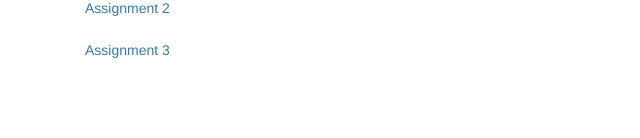
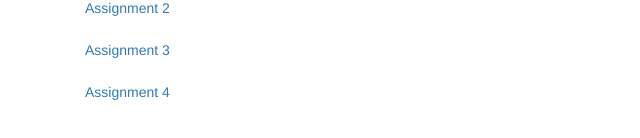
Before and after one commit to nithia/coursera-angular, a plain HTML site: page index.html in a window 1280 px wide. Shown: the part 124-262 px from the top of the page, 0-640 px from the left. Drawn offline with nearby package versions, Linux system fonts and the light colour scheme.

Commit message:
Update assignment index

```diff
--- a/index.html
+++ b/index.html
@@ -13,6 +13,7 @@
     <li role="presentation"><a href="module1-solution">Assignment 1</a></li>
     <li role="presentation"><a href="module2-solution">Assignment 2</a></li>
     <li role="presentation"><a href="module3-solution">Assignment 3</a></li>
+    <li role="presentation"><a href="module4-solution">Assignment 4</a></li>
   </ul>
 </div>
 </body>
```
